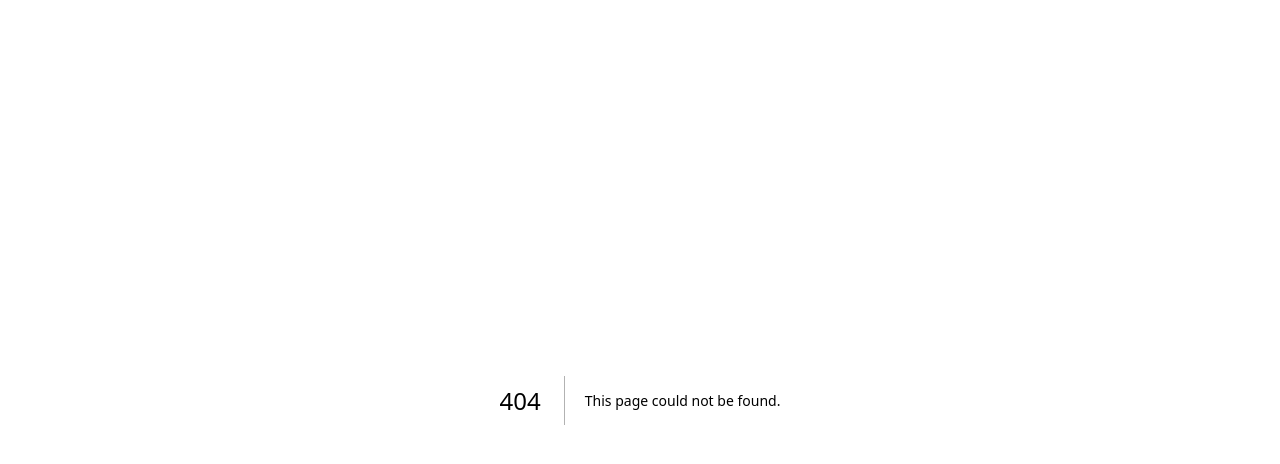
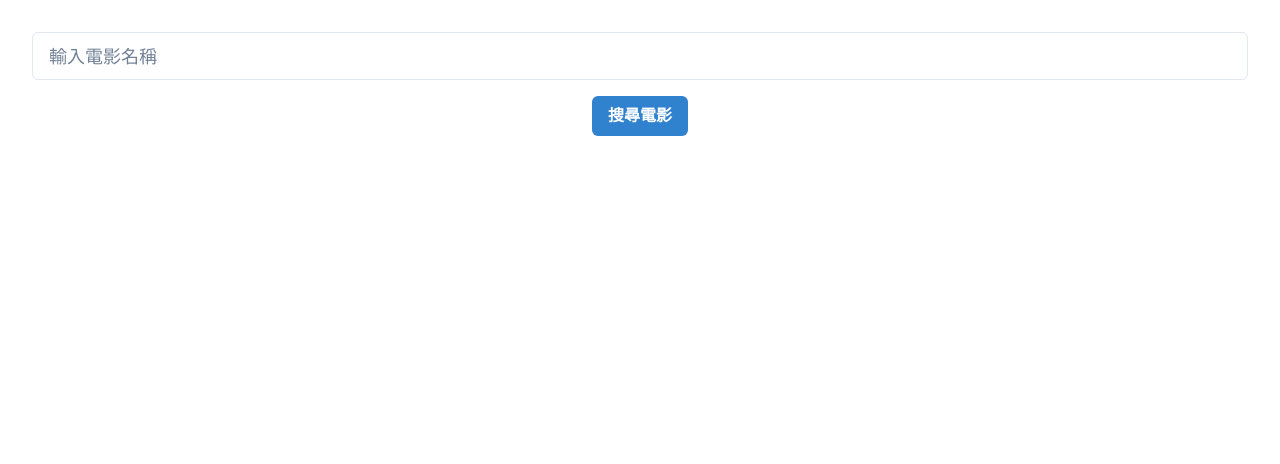
Before and after one commit to hahaicanfly/movie-time, a Next.js app: page /api-test in a window 1280 px wide. Before the commit this address had no page. Shown: the top 464 px of the page. Built offline with nearby package versions, Linux system fonts and the light colour scheme.

Commit message:
feat: 實現電影搜尋功能，整合 TMDB API

```diff
--- /dev/null
+++ b/src/pages/_app.tsx
@@ -0,0 +1,12 @@
+import { ChakraProvider } from '@chakra-ui/react';
+import type { AppProps } from 'next/app';
+
+function MyApp({ Component, pageProps }: AppProps) {
+  return (
+    <ChakraProvider>
+      <Component {...pageProps} />
+    </ChakraProvider>
+  );
+}
+
+export default MyApp;
--- /dev/null
+++ b/src/pages/api-test.tsx
@@ -0,0 +1,73 @@
+import React, { useState } from 'react';
+import { Box, Button, Input, VStack, Text, Image, SimpleGrid } from '@chakra-ui/react';
+
+interface Movie {
+  id: number;
+  title: string;
+  poster_path: string;
+  release_date: string;
+}
+
+export default function ApiTest() {
+  const [searchQuery, setSearchQuery] = useState('');
+  const [movies, setMovies] = useState<Movie[]>([]);
+  const [loading, setLoading] = useState(false);
+
+  const searchMovies = async () => {
+    setLoading(true);
+    try {
+      const response = await fetch(
+        `https://api.themoviedb.org/3/search/movie?api_key=${process.env.NEXT_PUBLIC_TMDB_API_KEY}&query=${searchQuery}`
+      );
+      const data = await response.json();
+      setMovies(data.results);
+    } catch (error) {
+      console.error('Error fetching movies:', error);
+    }
+    setLoading(false);
+  };
+
+  return (
+    <Box p={8}>
+      <VStack spacing={4}>
+        <Input
+          placeholder="輸入電影名稱"
+          value={searchQuery}
+          onChange={(e) => setSearchQuery(e.target.value)}
+          size="lg"
+        />
+        <Button
+          colorScheme="blue"
+          onClick={searchMovies}
+          isLoading={loading}
+        >
+          搜尋電影
+        </Button>
+
+        <SimpleGrid columns={[1, 2, 3, 4]} spacing={4} w="100%">
+          {movies.map((movie) => (
+            <Box
+              key={movie.id}
+              borderWidth="1px"
+              borderRadius="lg"
+              overflow="hidden"
+              p={4}
+            >
+              <Image
+                src={`https://image.tmdb.org/t/p/w500${movie.poster_path}`}
+                alt={movie.title}
+                fallbackSrc="https://via.placeholder.com/500x750"
+              />
+              <Text mt={2} fontWeight="bold">
+                {movie.title}
+              </Text>
+              <Text color="gray.600">
+                上映日期: {movie.release_date}
+              </Text>
+            </Box>
+          ))}
+        </SimpleGrid>
+      </VStack>
+    </Box>
+  );
+}
```
Also changed, not shown: package.json (+10 -9 lines), tsconfig.json (added, +29 -0 lines), 1 other file (tests, documents, lock files or other folders).
